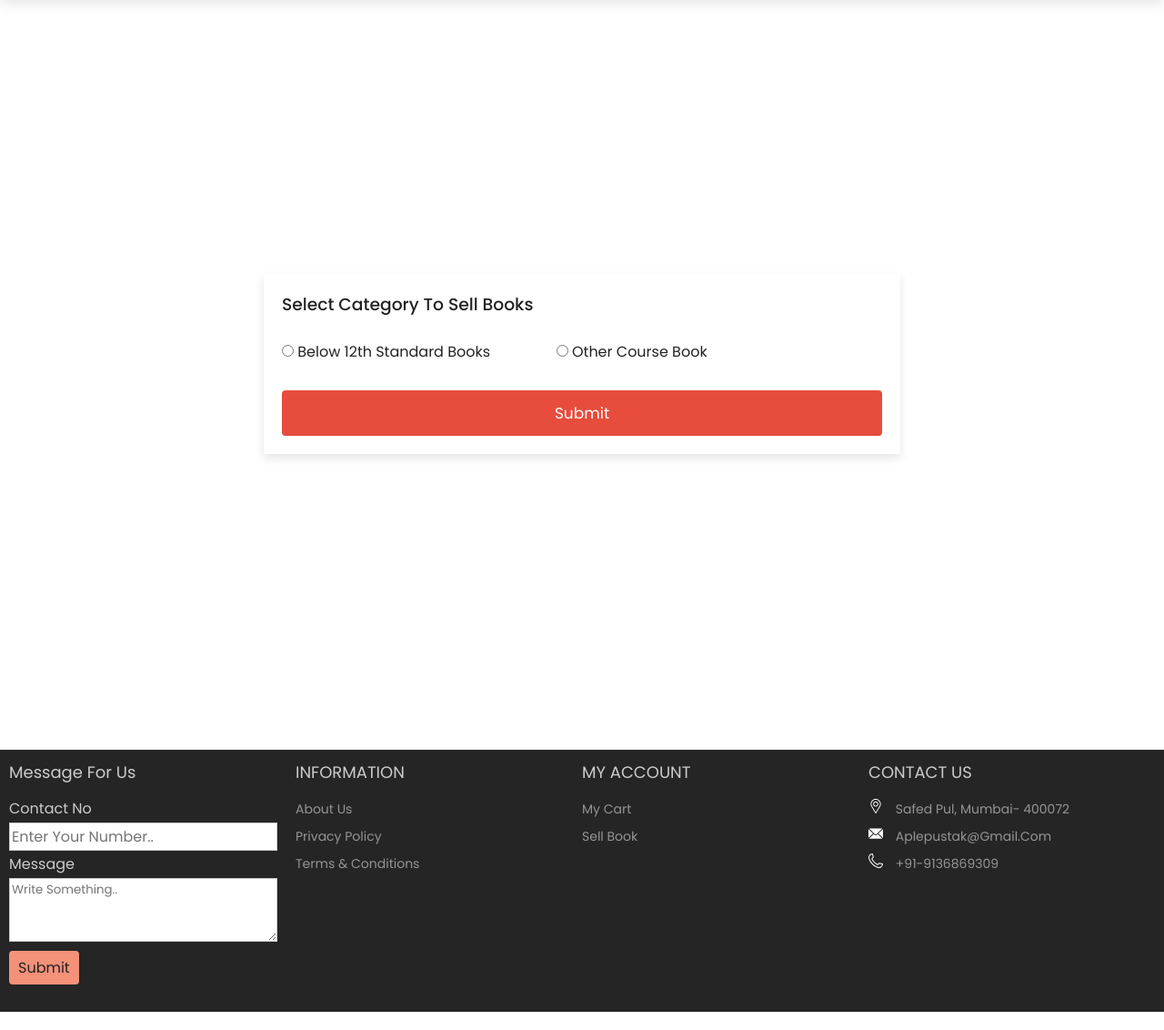
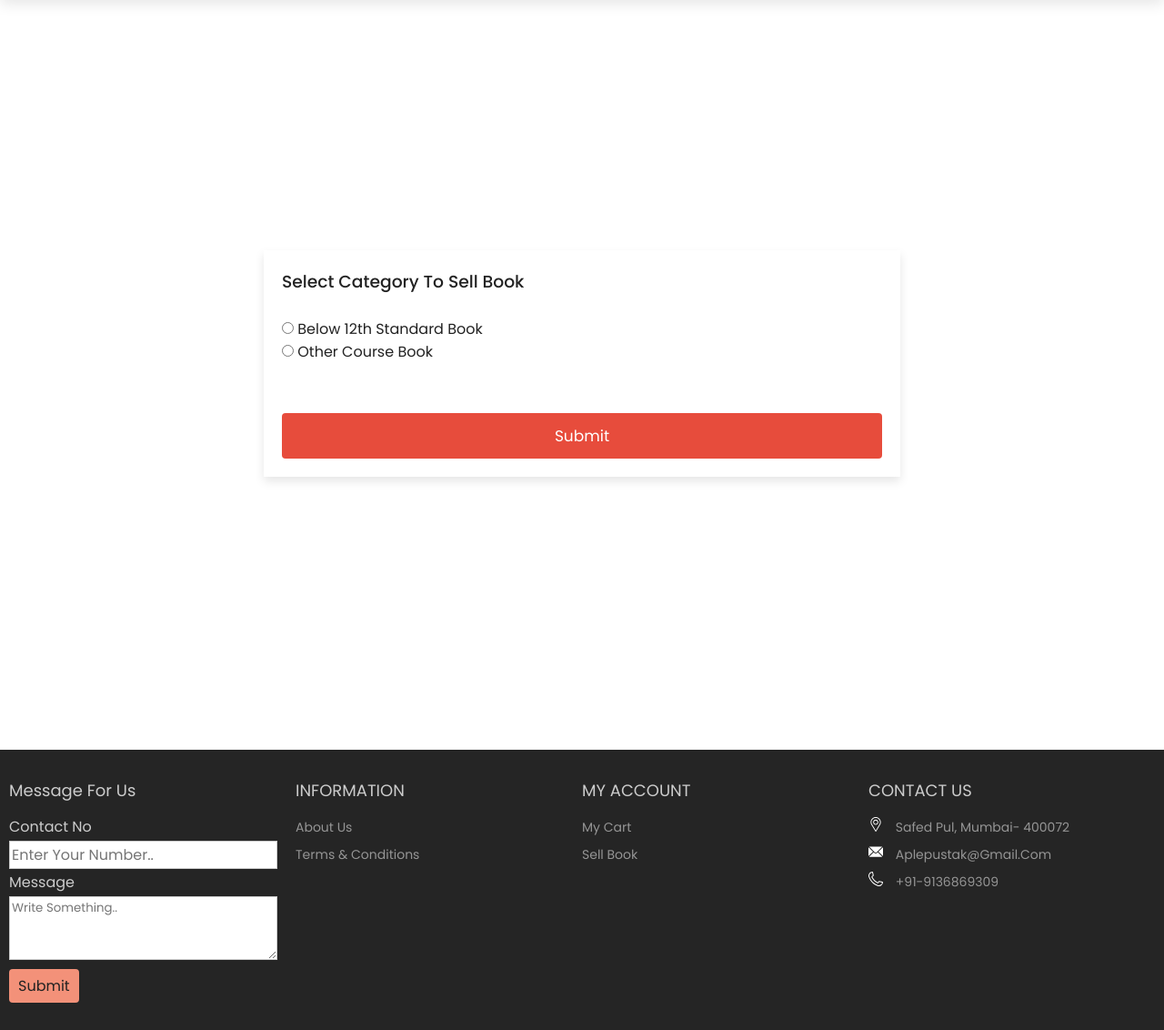
Before and after one commit to sanketk5/ap, a Django app: page /sell-book/ in a window 1280 px wide. Shown: the part 71-1203 px from the top of the page at 91% size. Run offline with Django 3.2, Linux system fonts and the light colour scheme; some libraries are stand-ins or nearby versions.

Commit message:
after domain

```diff
--- a/templates/base.html
+++ b/templates/base.html
@@ -720,7 +720,7 @@ Navigation Media Query
 <!-- Footer -->
 <br>
 <footer id="footer" class="section footer"
-        style="background-color: var(--black3); line-height: 3rem;padding: 1rem 1rem 3rem;">
+        style="background-color: var(--black3); line-height: 3rem;padding: 3rem 1rem 3rem;">
     <div class="container_ftr">
         <div class="footer__top">
             <div class="footer-top__box contact_form">
@@ -742,7 +742,7 @@ Navigation Media Query
             <div class="footer-top__box">
                 <h3>INFORMATION</h3>
                 <a href="/about">About Us</a>
-                <a href="#">Privacy Policy</a>
+                <!--<a href="#">Privacy Policy</a>-->
                 <a href="/terms_and_conditions">Terms & Conditions</a>
 
             </div>
--- a/templates/registration/login.html
+++ b/templates/registration/login.html
@@ -199,7 +199,10 @@
                         <input type="text" name="mob_no" placeholder="Contact number"/>
                         <input type="password" name="pwd1" placeholder="Create Password"/>
                         <input type="password" name="pwd2" placeholder="Confirm Password"/>
-                        <input type="submit" name="submit" value="submit"/>
+                        <p class="signup">
+                            By clicking the "Sign Up" button below, you are agreeing to our <a href="/terms_and_conditions"> Terms & conditions</a>
+                        </p>
+                        <input type="submit" name="submit" value="Sign Up"/>
                         <p class="signup">
                             Already have an account ?
                             <a onclick="toggleForm();">Sign in.</a>
--- a/templates/sell_book.html
+++ b/templates/sell_book.html
@@ -110,13 +110,15 @@
         <form method="POST">
             {% csrf_token %}
 
-            <h3 class="title">Select Category To Sell Books</h3>
+            <h3 class="title">Select Category To Sell Book</h3>
 
-            <br><input type="radio" name="demo" value="Below12th"/> Below 12th Standard Books&nbsp;&nbsp;&nbsp;&nbsp;&nbsp;&nbsp;&nbsp;&nbsp;&nbsp;&nbsp;&nbsp;&nbsp;&nbsp;&nbsp;&nbsp;&nbsp;
-            <input
-                    type="radio" name="demo" value="otherBooks"/> Other Course Book
+            <br>
+            <div>
+                <input type="radio" name="demo" value="Below12th"/> Below 12th Standard Book <br>
+                <input
+                        type="radio" name="demo" value="otherBooks"/> Other Course Book
 
-
+            </div>
             <br><br>
             <div class="row">
 
@@ -149,7 +151,7 @@
 
 
                     <p>
-                        <b><a href="https://api.whatsapp.com/send?phone=9136869309" target="_blank"><u>Click here
+                        <b><a href="https://wa.me/919136869309?text="Hello!" target="_blank"><u>Click here
                             to </u></a>
                             Send Cover (Front Page) And Backside Photos To This Whatsapp Number: +91-9136869309</b><br>
                         Seller Will Get Minimum 45% Of The MRP.
@@ -214,7 +216,7 @@
                         <span>Contact Number</span>
                         <input type="tel" name="usr_num" placeholder="Enter Your Contact Number" required/>
                     </div>
-                    <p><b><a href="https://api.whatsapp.com/send?phone=9136869309" target="_blank"><u>Click here
+                    <p><b><a href="https://wa.me/919136869309?text="Hello!" target="_blank"><u>Click here
                         to </u></a>
                         Send Cover (Front Page) And Backside, Edition Page
                         Photos To This Whatsapp Number: +91-9136869309</b>
```
